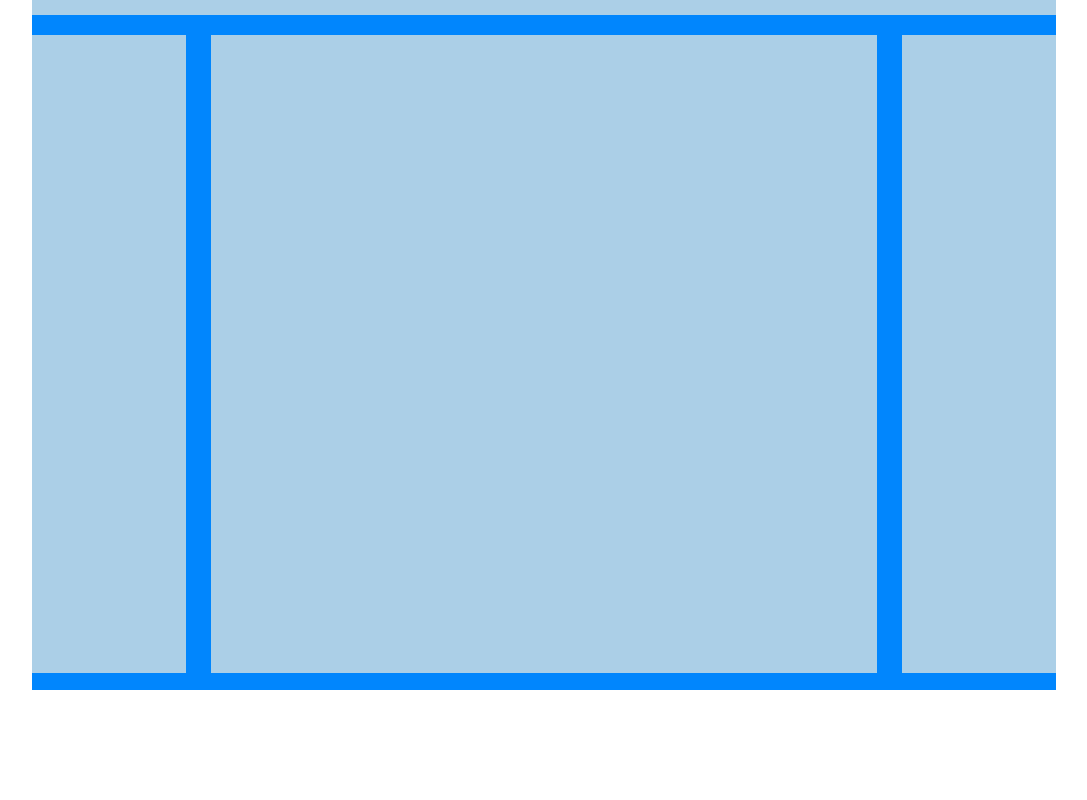
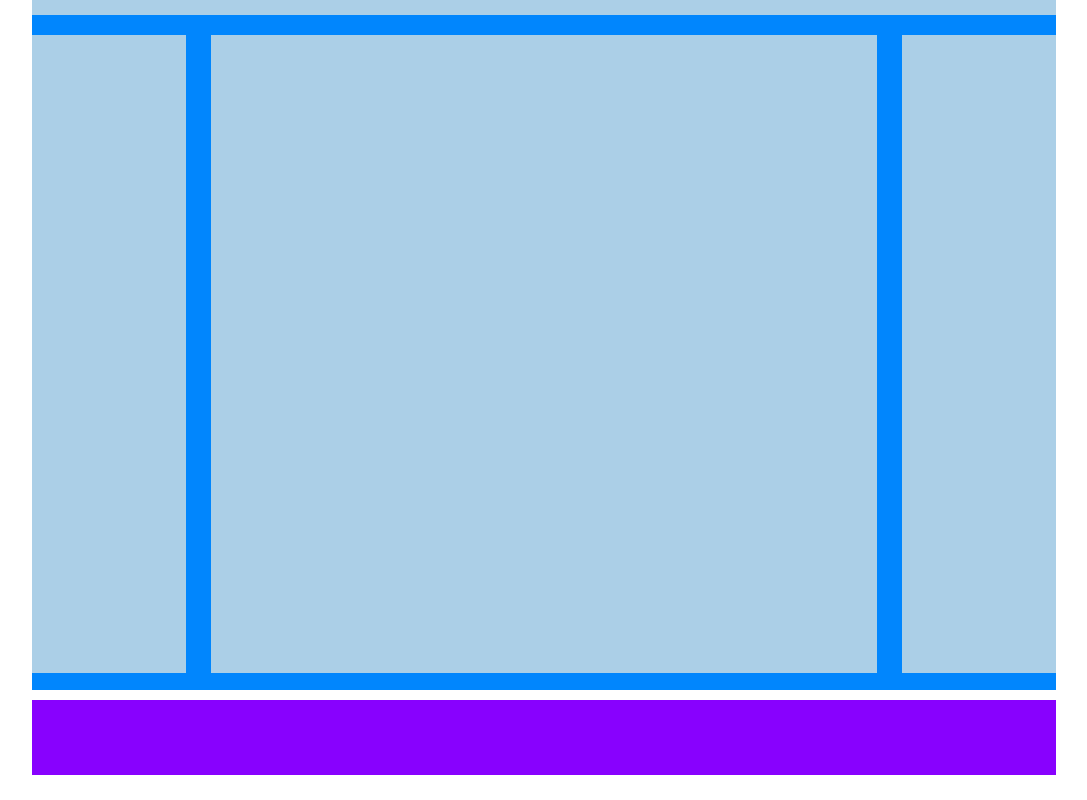
Before and after one commit to benjamin-scalari/htmlcss-struttura-wp, a plain HTML site: page index.html in a window 1280 px wide. Shown: the part 735-1535 px from the top of the page, without its empty margins (96-1183 px from the left). Before the commit the page ends 1450 px from the top, so only its background shows below. Drawn offline with Linux system fonts and the light colour scheme.

Commit message:
layout completo

```diff
--- a/assets/css/style.css
+++ b/assets/css/style.css
@@ -64,3 +64,9 @@
   margin-top: 20px;
 }
 /* /corpo della pagina */
+
+.footer{
+  height: 75px;
+  margin-top: -15px;
+  background-color: rgb(136, 1, 254);
+}
--- a/index.html
+++ b/index.html
@@ -51,6 +51,12 @@
 
   <footer>
 
+    <div class="container">
+      <div class="footer">
+
+      </div>
+    </div>
+
   </footer>
 </body>
 </html>
```
